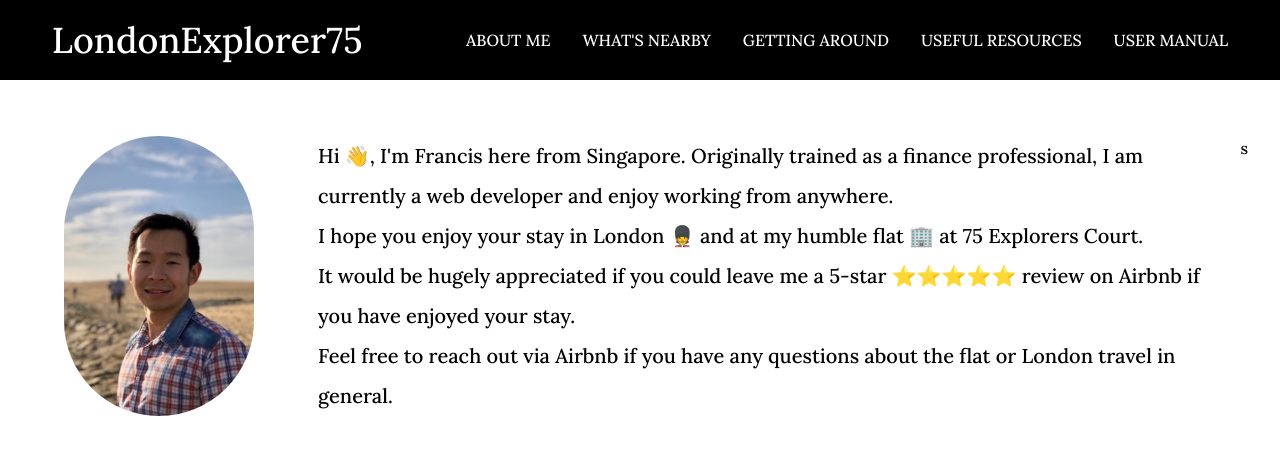
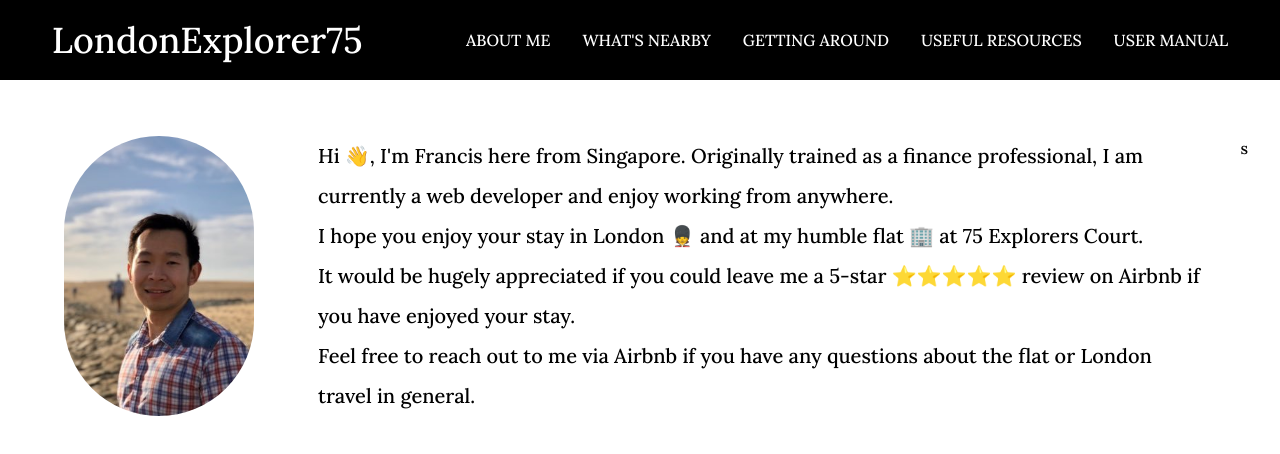
Before and after one commit to francisldn/airbnb-explorer75london, a Next.js app: page /About in a window 1280 px wide. Shown: the top 454 px of the page. Built offline with nearby package versions, Linux system fonts and the light colour scheme.

Commit message:
edit text

```diff
--- a/pages/About.tsx
+++ b/pages/About.tsx
@@ -20,7 +20,7 @@ const About = () => {
                             It would be hugely appreciated if you could leave me a 5-star ⭐⭐⭐⭐⭐ review on Airbnb if you have enjoyed your stay.
                         </li>
                         <li>
-                            Feel free to reach out via Airbnb if you have any questions about the flat or London travel in general.
+                            Feel free to reach out to me via Airbnb if you have any questions about the flat or London travel in general.
                         </li>
                     </ul>
 
```
